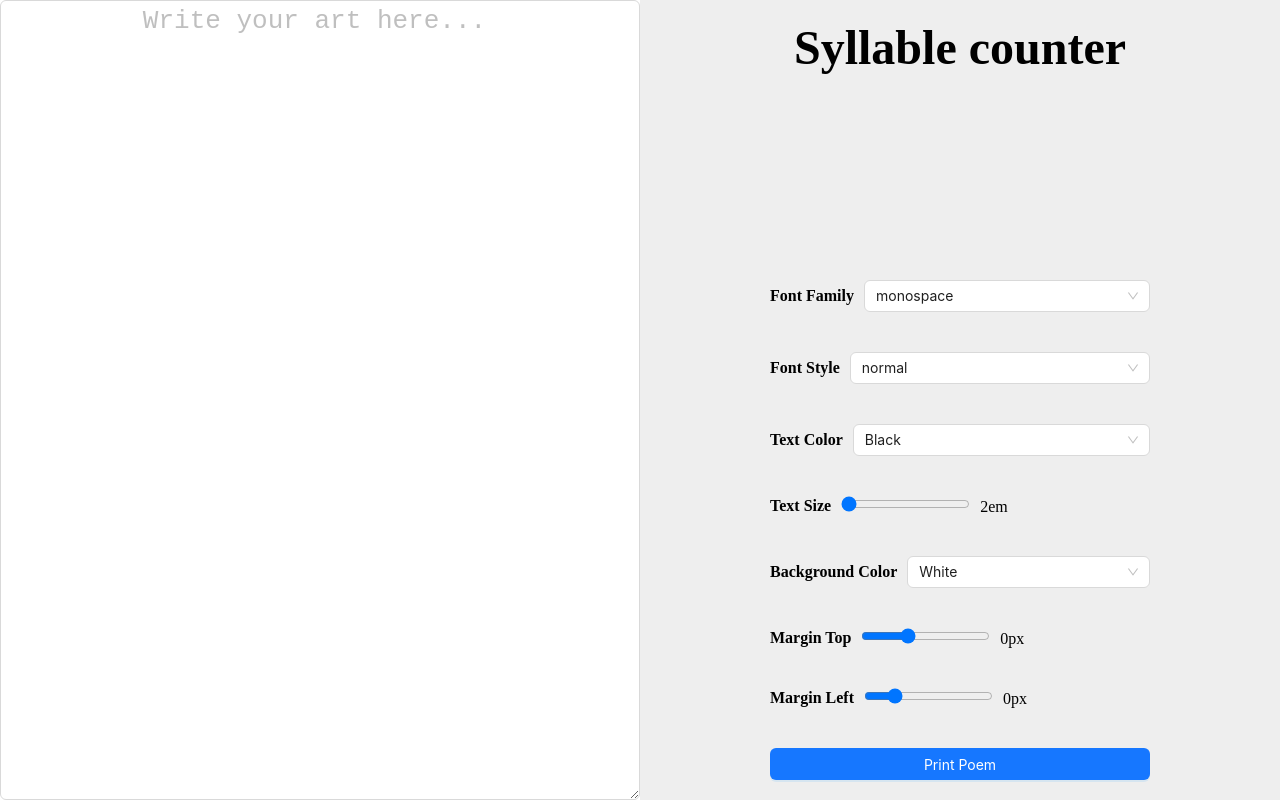
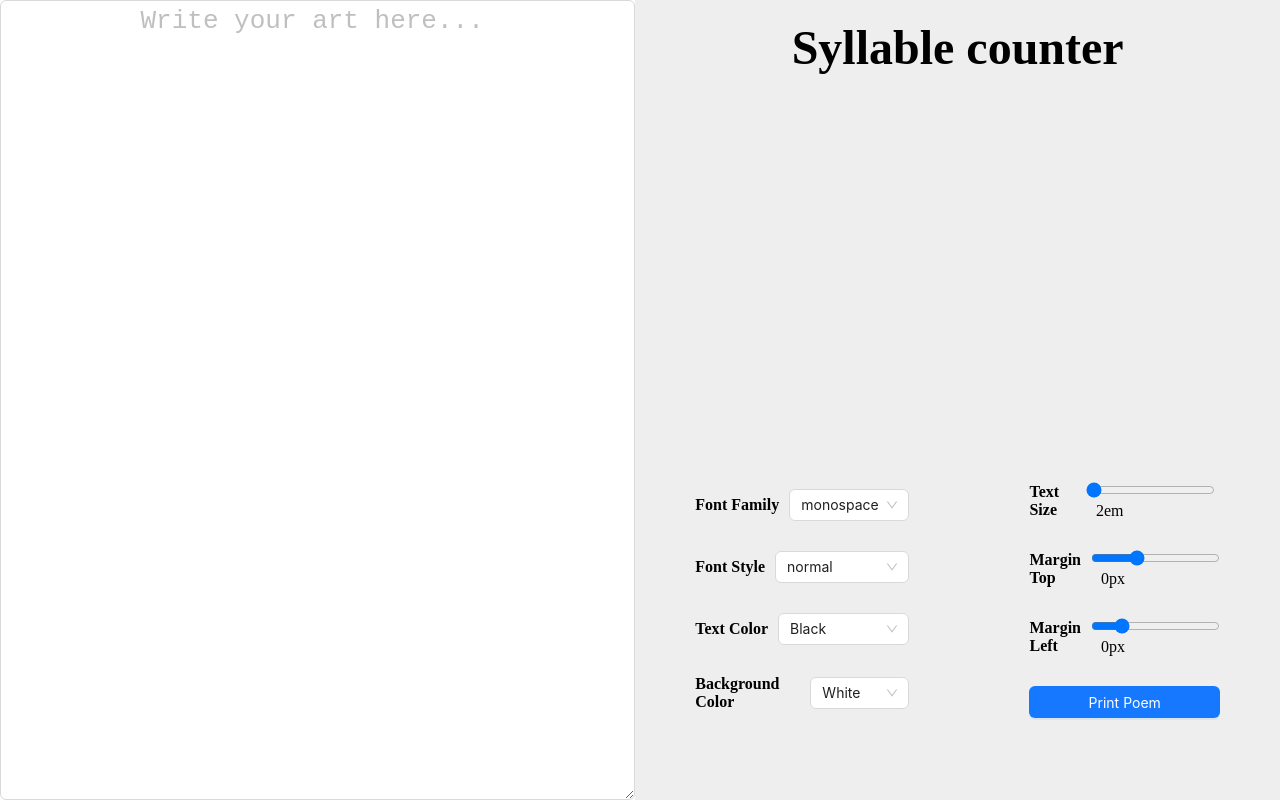
Before and after one commit to DomenicoSacco94/haiku-generator, a React (Vite) app: page / in a window 1280 px wide. Built offline with nearby package versions, Linux system fonts and the light colour scheme.

Commit message:
further layout adjustments

```diff
--- a/src/components/Controls.css
+++ b/src/components/Controls.css
@@ -1,10 +1,14 @@
 .controls-container {
     display: flex;
-    flex-direction: column;
+    flex-direction: row;
     justify-content: center;
     align-items: center;
     height: 100%;
     background-color: #eeeeee;
+}
+
+.control-group-column{
+    padding: 50px;
 }
 
 .control-group {
--- a/src/components/Controls.tsx
+++ b/src/components/Controls.tsx
@@ -43,6 +43,7 @@ function Controls() {
 
     return (
         <div className="controls-container">
+            <div className="control-group-column">
                 <div className="control-group">
                     <div className="control-title">Font Family</div>
                     <Select className="control-item" defaultValue="monospace" style={{ width: 120 }} onChange={(value) => handleChange('fontFamily', value)}>
@@ -68,6 +69,16 @@ function Controls() {
                     </Select>
                 </div>
                 <div className="control-group">
+                    <div className="control-title">Background Color</div>
+                    <Select className="control-item" defaultValue="#FFFFFF" style={{ width: 120 }} onChange={(value) => handleChange('backgroundColor', value)}>
+                        {colors.map(({ color, colorCode }) => (
+                            <Option key={colorCode} value={colorCode}>{color}</Option>
+                        ))}
+                    </Select>
+                </div>
+            </div>
+            <div className="control-group-column">
+                <div className="control-group">
                     <div className="control-title">Text Size</div>
                     <div className="control-item">
                         <input
@@ -81,14 +92,6 @@ function Controls() {
                         />
                         <label style={{padding: "10px"}}>{poemStyle.textSize}em</label>
                     </div>
-            </div>
-            <div className="control-group">
-                <div className="control-title">Background Color</div>
-                <Select className="control-item" defaultValue="#FFFFFF" style={{ width: 120 }} onChange={(value) => handleChange('backgroundColor', value)}>
-                    {colors.map(({ color, colorCode }) => (
-                        <Option key={colorCode} value={colorCode}>{color}</Option>
-                    ))}
-                </Select>
                 </div>
                 <div className="control-group">
                     <div className="control-title">Margin Top</div>
@@ -124,6 +127,7 @@ function Controls() {
                     <Button className="control-item" type="primary" onClick={handlePrintClick}>Print Poem</Button>
                 </div>
             </div>
+        </div>
     );
 }
 
```
Lines whose indentation alone changed are shown as unchanged.
